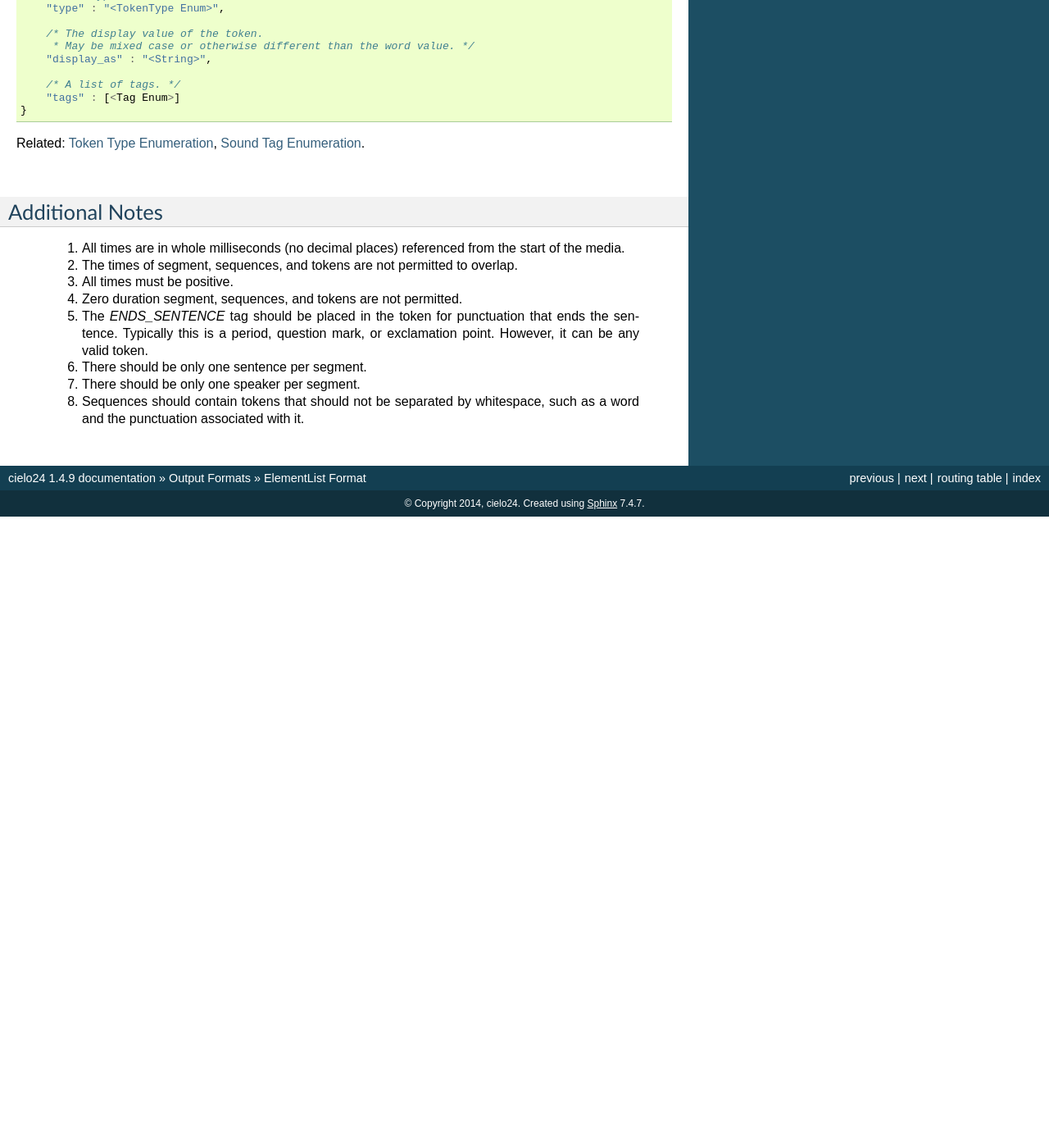
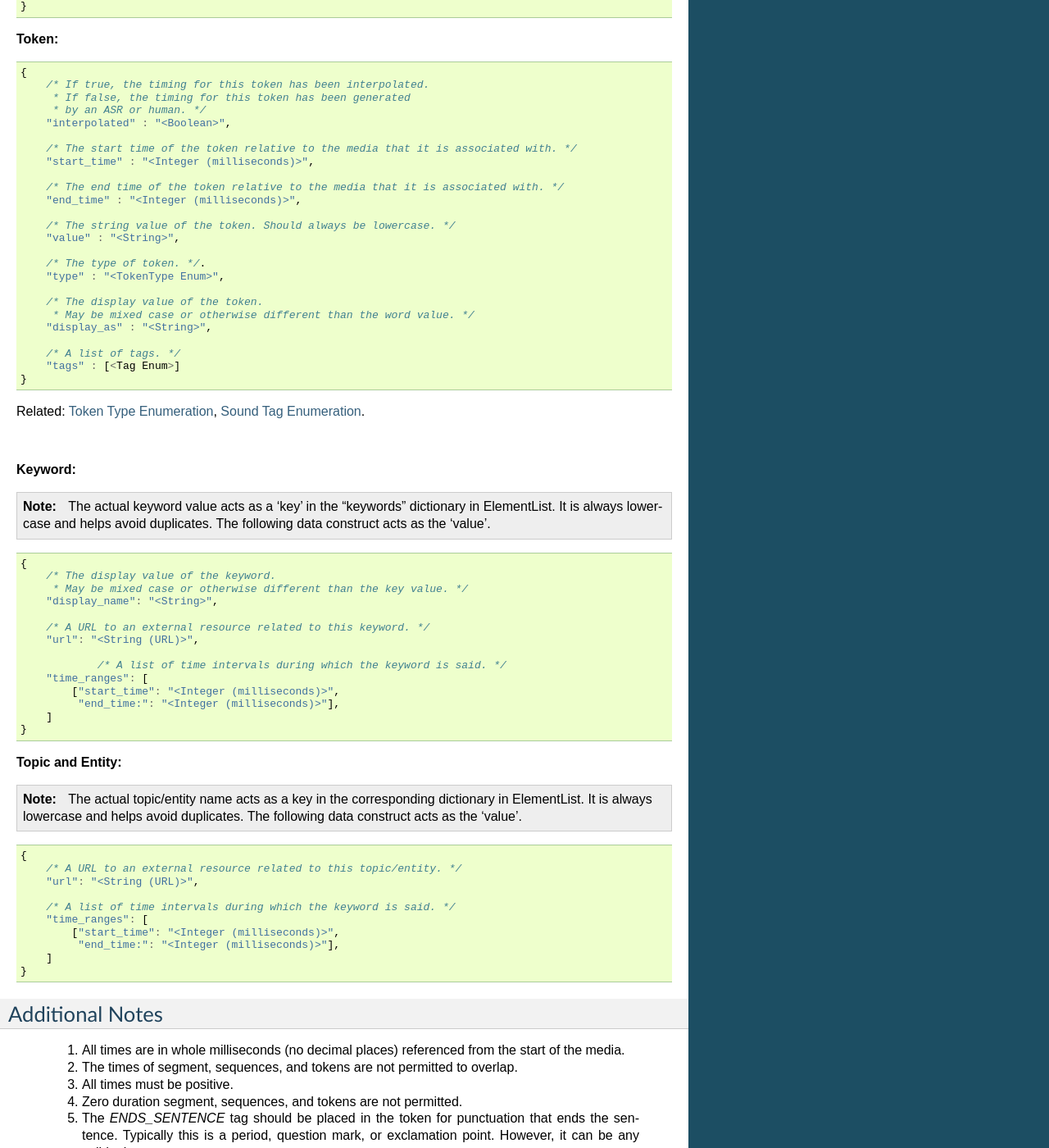
Before and after one commit to cielo24/Docs, a Sphinx documentation site: the page built from api/source/output_formats/elementlist.rst, in a window 1280 px wide and 1400 px high, scrolled down 2001 px. Shown: the whole window at 82% size. Built offline with Sphinx 7.4.7, drawn with Linux system fonts in a browser that asks for light colours; before the commit the page ends 2631 px from its top, so only the background shows below that; some of the changed text lies outside the part shown.

Commit message:
EN-2267: keywords/topic/entities

```diff
--- a/api/source/output_formats/elementlist.rst
+++ b/api/source/output_formats/elementlist.rst
@@ -36,7 +36,28 @@ JSON Definitions
 
         /* A list of speakers (see definition below).
          * This variable is optional. */
-        "speakers" : [<Speaker>]
+        "speakers" : [<Speaker>],
+
+        /* A dictionary of keywords (see definition below).
+         * This variable is optional. */
+        "keywords" :
+        {
+            "<keyword_value>" : "<Keyword>",
+        },
+
+        /* A dictionary of topics (see definition below).
+         * This variable is optional. */
+        "topics" :
+        {
+            "<topic_name>" : "<Topic>",
+        },
+
+        /* A dictionary of entities (see definition below).
+         * This variable is optional. */
+        "entities" :
+        {
+            "<entity_name>" : "<Entity>",
+        }
     }
 
 
@@ -160,6 +181,51 @@ JSON Definitions
 
     </br>
 
+**Keyword:**
+
+.. note::
+    The actual keyword value acts as a 'key' in the "keywords" dictionary in ElementList.
+    It is always lowercase and helps avoid duplicates.
+    The following data construct acts as the 'value'.
+
+.. code-block:: javascript
+
+    {
+        /* The display value of the keyword.
+         * May be mixed case or otherwise different than the key value. */
+        "display_name": "<String>",
+
+        /* A URL to an external resource related to this keyword. */
+        "url": "<String (URL)>",
+
+  		/* A list of time intervals during which the keyword is said. */
+        "time_ranges": [
+            ["start_time": "<Integer (milliseconds)>",
+             "end_time:": "<Integer (milliseconds)>"],
+        ]
+    }
+
+**Topic and Entity:**
+
+.. note::
+    The actual topic/entity name acts as a key in the corresponding dictionary in ElementList.
+    It is always lowercase and helps avoid duplicates.
+    The following data construct acts as the 'value'.
+
+.. code-block:: javascript
+
+    {
+        /* A URL to an external resource related to this topic/entity. */
+        "url": "<String (URL)>",
+
+        /* A list of time intervals during which the keyword is said. */
+        "time_ranges": [
+            ["start_time": "<Integer (milliseconds)>",
+             "end_time:": "<Integer (milliseconds)>"],
+        ]
+    }
+
+
 Additional Notes
 ----------------
 
```
